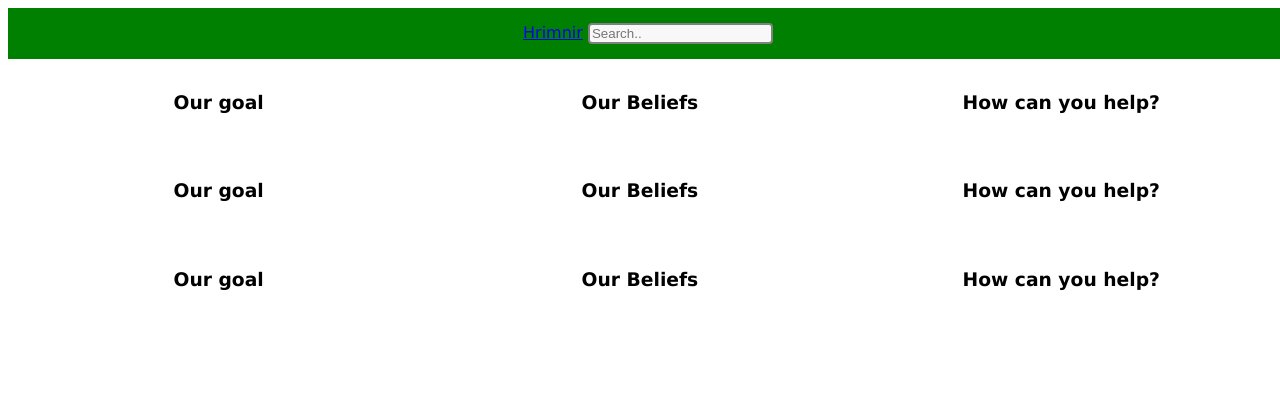
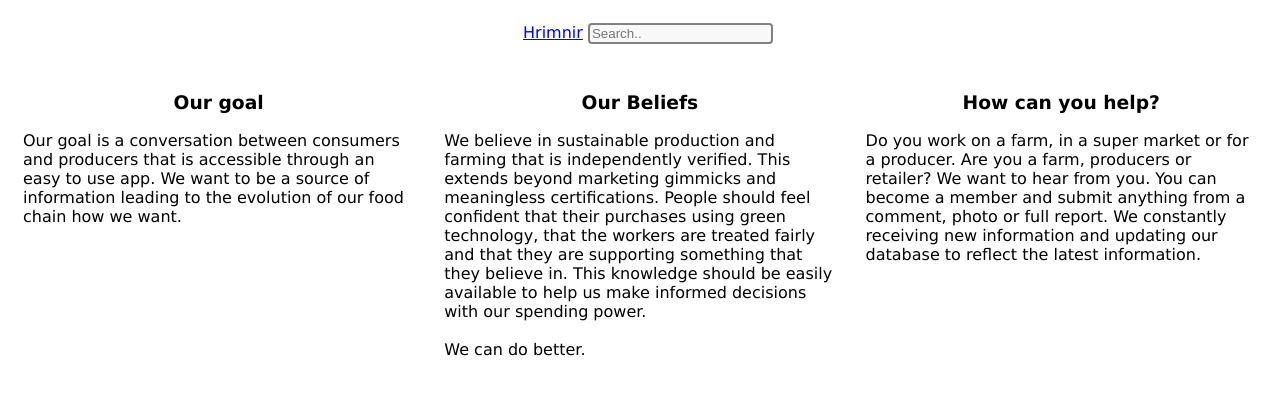
Before and after one commit to brica1000/Hrimnir, a Django app: a page that uses thesite/templates/thesite/the_story.html in a window 1280 px wide. Shown: the top 395 px of the page. Run offline with Django 3.2, Linux system fonts and the light colour scheme.

Commit message:
Added texts

```diff
--- a/thesite/static/css/base.css
+++ b/thesite/static/css/base.css
@@ -70,7 +70,7 @@ This should lay out in a stack on a phone
     .col-12 {width: 100%;}
 
     .nav-bar.desktop {
-      background-color: green;
+      background-color: ;
       position: fixed;
     }
     .nav-bar li {
--- a/thesite/templates/thesite/the_story.html
+++ b/thesite/templates/thesite/the_story.html
@@ -6,39 +6,34 @@
     <div class="row">
               <div class="col-4">
                   <h3 class="centered">Our goal</h3>
+                      <p>
+                        Our goal is a conversation between consumers and producers that is accessible through an easy to use
+                          app.  We want to be a source of information leading to the evolution of our food chain
+                          how we want.
+                      </p>
               </div>
               <div class="col-4">
                   <h3 class="centered">Our Beliefs</h3>
+                      <p>
+                        We believe in sustainable production and farming that is independently verified.  This extends beyond
+                          marketing gimmicks and meaningless certifications.  People should feel confident that their purchases
+                          using green technology, that the workers are treated fairly and that they are supporting something that
+                          they believe in.  This knowledge should be easily
+                          available to help us make informed decisions with our spending power.
+                          <br><br>
+                          We can do better.
+                      </p>
               </div>
               <div class="col-4">
                   <h3 class="centered">How can you help?</h3>
+                      <p>
+                        Do you work on a farm, in a super market or for a producer.  Are you a farm, producers or retailer?
+                          We want to hear from you.  You can become a member and submit anything from a comment, photo or full
+                          report.  We constantly receiving new information and updating our database to reflect the latest information.
+                      </p>
               </div>
 
-    </div>
-    <div class="row">
-              <div class="col-4">
-                  <h3 class="centered">Our goal</h3>
-              </div>
-              <div class="col-4">
-                  <h3 class="centered">Our Beliefs</h3>
-              </div>
-              <div class="col-4">
-                  <h3 class="centered">How can you help?</h3>
-              </div>
 
-    </div>
-    <div class="row">
-              <div class="col-4">
-                  <h3 class="centered">Our goal</h3>
-              </div>
-              <div class="col-4">
-                  <h3 class="centered">Our Beliefs</h3>
-              </div>
-              <div class="col-4">
-                  <h3 class="centered">How can you help?</h3>
-              </div>
-
-    </div>
 
 
 {% endblock %}
```
